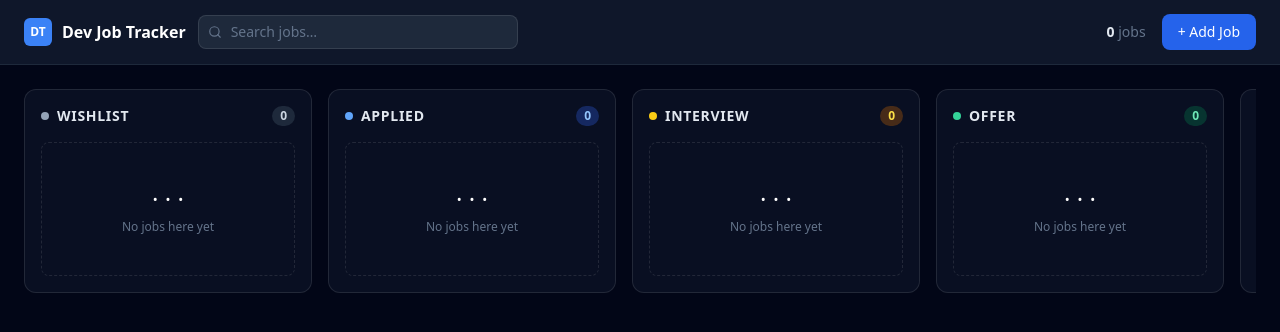
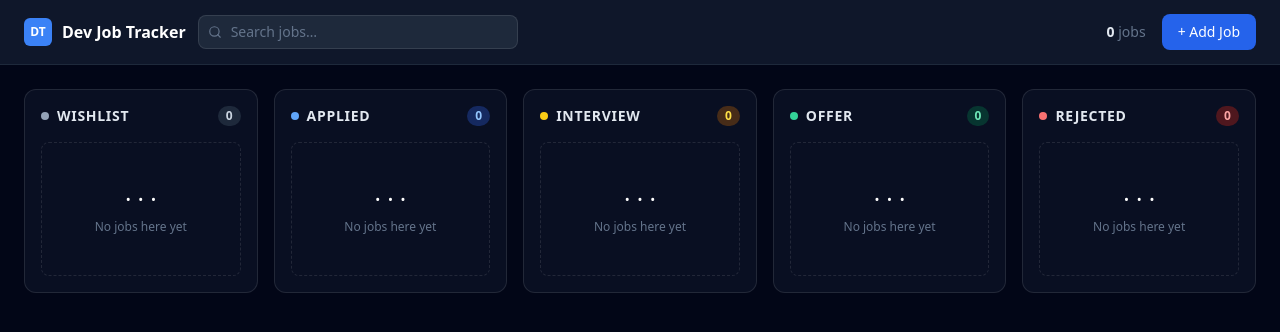
Before and after one commit to Akunin94/DevJobTracker, a Nuxt app: page / in a window 1280 px wide. Shown: the top 332 px of the page. Built offline with nearby package versions, Linux system fonts and the light colour scheme.

Commit message:
fix: kanban columns flex-1 on desktop, fixed-width scroll on mobile
Co-Authored-By: Claude Sonnet 4.6 <noreply@anthropic.com>

```diff
--- a/app/components/KanbanBoard.vue
+++ b/app/components/KanbanBoard.vue
@@ -32,7 +32,7 @@ const colStyles: Record<string, { dot: string; count: string }> = {
     <div
       v-for="col in JOB_STATUSES"
       :key="col.value"
-      class="flex w-64 shrink-0 flex-col rounded-xl border border-white/10 bg-slate-900/60 p-3 sm:w-72 sm:p-4"
+      class="flex w-60 shrink-0 flex-col rounded-xl border border-white/10 bg-slate-900/60 p-3 sm:w-auto sm:flex-1 sm:p-4"
     >
       <!-- Column header -->
       <div class="mb-4 flex items-center justify-between">
```
